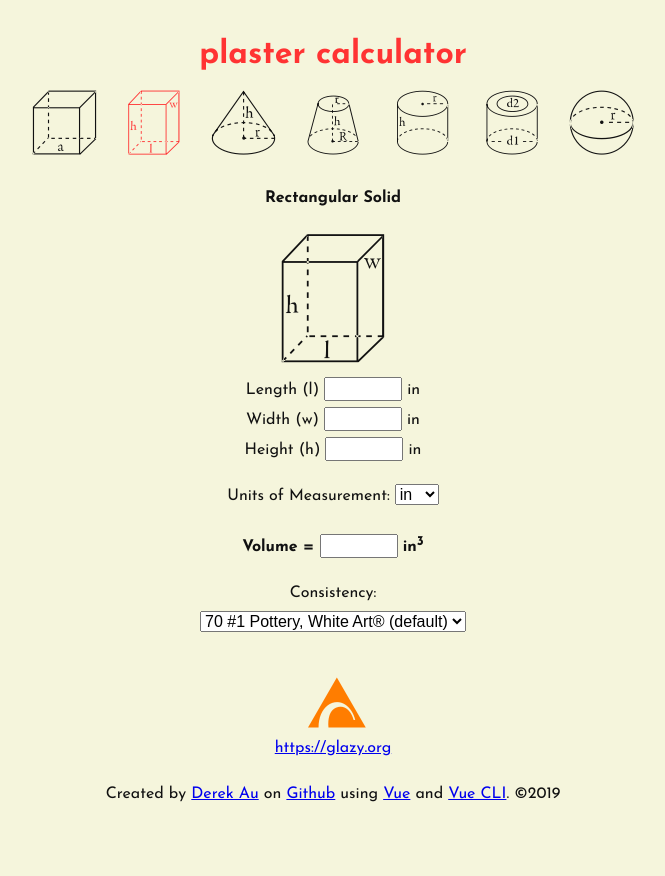
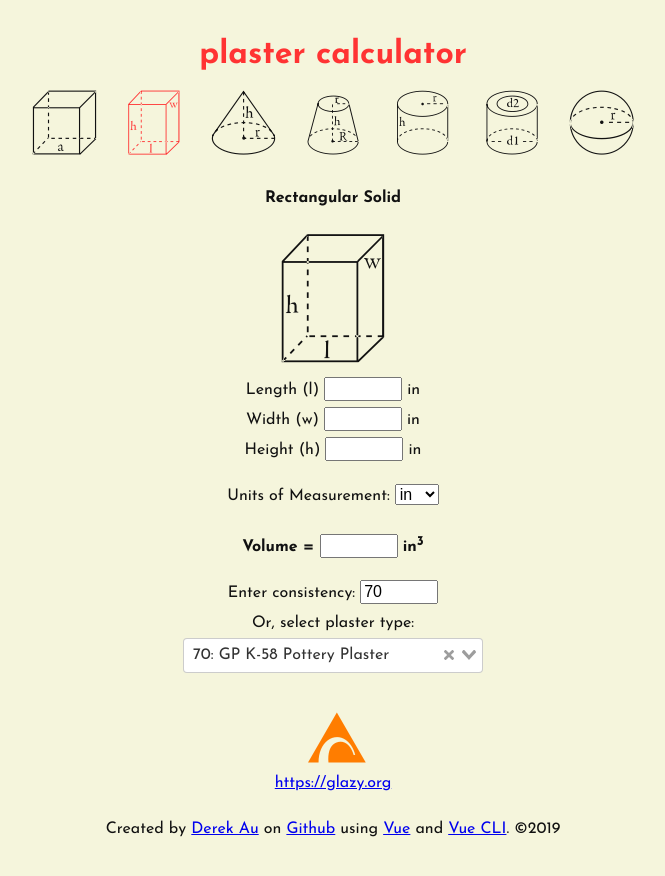
Before and after one commit to derekphilipau/vue-plaster-calculator, a Vue app: page / in a window 1280 px wide. Shown: the top 876 px of the page, without its empty margins (307-972 px from the left). Before the commit the page ends 849 px from the top, so only its background shows below. Built offline with nearby package versions, Linux system fonts and the light colour scheme.

Commit message:
ability to manually set consistency

```diff
--- a/package.json
+++ b/package.json
@@ -18,6 +18,7 @@
     "babel-eslint": "^10.1.0",
     "eslint": "^6.7.2",
     "eslint-plugin-vue": "^6.2.2",
+    "vue-select": "^3.18.2",
     "vue-template-compiler": "^2.6.12"
   },
   "eslintConfig": {
--- a/src/components/PlasterCalculator.vue
+++ b/src/components/PlasterCalculator.vue
@@ -30,13 +30,21 @@
       </p>
     </div>
 
-    <p>
-      Consistency:
-      <br/>
-      <select v-model="selectedConsistency">
-        <option v-for="consistency in consistencies" v-bind:key="consistency.value" v-bind:value="consistency.value" >{{ consistency.name }}</option>
-      </select>
-    </p>
+    <div class="center-content">
+      <div class="consistency">
+        Enter consistency:
+        <input type="number" v-model="selectedConsistency" @focus="$event.target.select()">
+        <br/>
+        Or, select plaster type:
+        <v-select
+          class="consistency-vs"
+          :options="consistencies"
+          v-model="vSelectConsistency"
+          @input="setConsistency"
+          >
+        </v-select>
+      </div>
+    </div>
 
     <div v-if="volume">
 
@@ -247,47 +255,37 @@ export default {
         "Sphere"
         ],
       consistencies: [
-        { value: 160, name: "160" },
-        { value: 145, name: "145 Metal Casting" },
-        { value: 133, name: "133" },
-        { value: 123, name: "123" },
-        { value: 114, name: "114" },
-        { value: 107, name: "107" },
-        { value: 100, name: "100 Hydroperm®" },
-        { value: 94, name: "94" },
-        { value: 89, name: "89" },
-        { value: 84, name: "84" },
-        { value: 80, name: "80" },
-        { value: 76, name: "76" },
-        { value: 73, name: "73 #1 Moulding, #1 Casting" },
-        { value: 70, name: "70 #1 Pottery, White Art® (default)" },
-        { value: 67, name: "67" },
-        { value: 64, name: "64 Puritan® Pottery" },
-        { value: 61.5, name: "61.5" },
-        { value: 60, name: "60 Duramold®" },
-        { value: 59, name: "59" },
-        { value: 57, name: "57" },
-        { value: 55, name: "55" },
-        { value: 53, name: "53" },
-        { value: 51.7, name: "51.7" },
-        { value: 50, name: "50 Tuf Cal®" },
-        { value: 49, name: "49" },
-        { value: 47, name: "47" },
-        { value: 45.7, name: "45.7 Hydrocal® White. B - Base" },
-        { value: 42, name: "42 Hydrocal® A-11, B-11" },
-        { value: 40, name: "40 Statuary, Ceramical®, C- Base" },
-        { value: 38, name: "38 Ultracal® 30" },
-        { value: 37, name: "37" },
-        { value: 33.3, name: "33.3 Hydrostone®" },
-        { value: 32, name: "32 Tuf Stone®" },
-        { value: 30, name: "30" },
-        { value: 28, name: "28" },
-        { value: 24, name: "24" },
-        { value: 21, name: "21 Hydrostone® Super X" },
-        { value: 20, name: "20 Drystone®" }
+        { value: 145, label: "145: USG Metal Casting" },
+        { value: 100, label: "100: USG Hydroperm®" },
+        { value: 73, label: "73: USG #1 Moulding, #1 Casting" },
+        { value: 70, label: "70-75: GP K-55 Pottery Plaster" },
+        { value: 70, label: "70: GP K-58 Pottery Plaster" },
+        { value: 70, label: "70: USG #1 Pottery, White Art®" },
+        { value: 68, label: "68-70: GP K-59 Pottery Plaster" },
+        { value: 67, label: "67: GP K-60 Pottery Plaster" },
+        { value: 66, label: "66: GP K-62 Pottery Plaster" },
+        { value: 64, label: "64: USG Puritan® Pottery" },
+        { value: 60, label: "60: USG Duramold®" },
+        { value: 55, label: "55-57: GP K-63 Pottery Plaster" },
+        { value: 50, label: "50: USG Tuf Cal®" },
+        { value: 45.7, label: "45.7: USG Hydrocal® White. B - Base" },
+        { value: 45, label: "45: GP Denscal® TL Plaster" },
+        { value: 42, label: "42: USG Hydrocal® A-11, B-11" },
+        { value: 40, label: "40: GP Densite® K-25 Plaster" },
+        { value: 40, label: "40: USG Statuary, Ceramical®, C- Base" },
+        { value: 38, label: "38: USG Ultracal® 30" },
+        { value: 36, label: "36-40: GP Densite® K-40 Plaster, Ram Plaster" },
+        { value: 36, label: "36-38: GP Densite® K-13 Plaster" },
+        { value: 36, label: "36-37: GP Densite® K-12 Low Expansion Plaster" },
+        { value: 36, label: "36: USG Densite® K-33 Plaster" },
+        { value: 33.3, label: "33.3: USG Hydrostone®" },
+        { value: 32, label: "32: USG Tuf Stone®" },
+        { value: 21, label: "21: USG Hydrostone® Super X" },
+        { value: 20, label: "20: USG Drystone®" }
       ],
       selectedUnits: "in",
       selectedShape: "Rectangular Solid",
+      vSelectConsistency: { value: 70, label: "70: GP K-58 Pottery Plaster" },
       selectedConsistency: 70,
       volume: '',
     };
@@ -390,13 +388,17 @@ export default {
     // https://stackoverflow.com/questions/2901102/how-to-print-a-number-with-commas-as-thousands-separators-in-javascript
     numberWithCommas: function(x) {
       return x.toString().replace(/\B(?=(\d{3})+(?!\d))/g, ",");
+    },
+    setConsistency() {
+      if (this.vSelectConsistency) {
+        this.selectedConsistency = this.vSelectConsistency.value;
+      }
     }
   }
 };
 </script>
 
-<!-- Add "scoped" attribute to limit CSS to this component only -->
-<style scoped>
+<style>
 .app-title {
   color: #ff3333;
 }
@@ -426,4 +428,16 @@ select {
 .footer {
   margin: 40px 0;
 }
+.center-content {
+  display: flex;
+  justify-content: center;
+}
+.consistency {
+  min-width: 300px;
+}
+.consistency-vs .vs__search::placeholder,
+.consistency-vs .vs__dropdown-toggle,
+.consistency-vs .vs__dropdown-menu {
+  background-color: #ffffff;
+}
 </style>
--- a/src/main.js
+++ b/src/main.js
@@ -3,6 +3,10 @@ import App from './App.vue'
 
 Vue.config.productionTip = false
 
+import vSelect from 'vue-select'
+Vue.component('v-select', vSelect)
+import 'vue-select/dist/vue-select.css';
+
 new Vue({
     render: h => h(App),
 }).$mount('#app')
```
Also changed, not shown: 1 other file (tests, documents, lock files or other folders).
